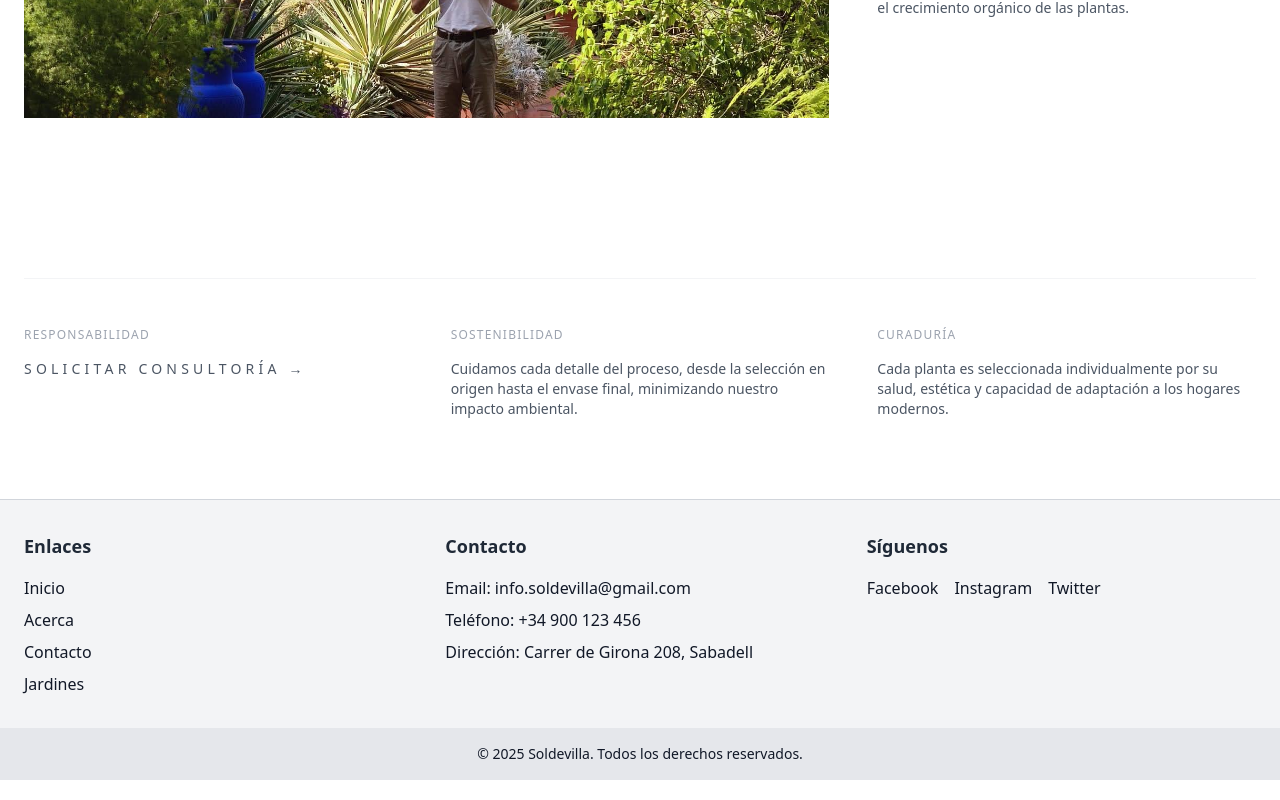
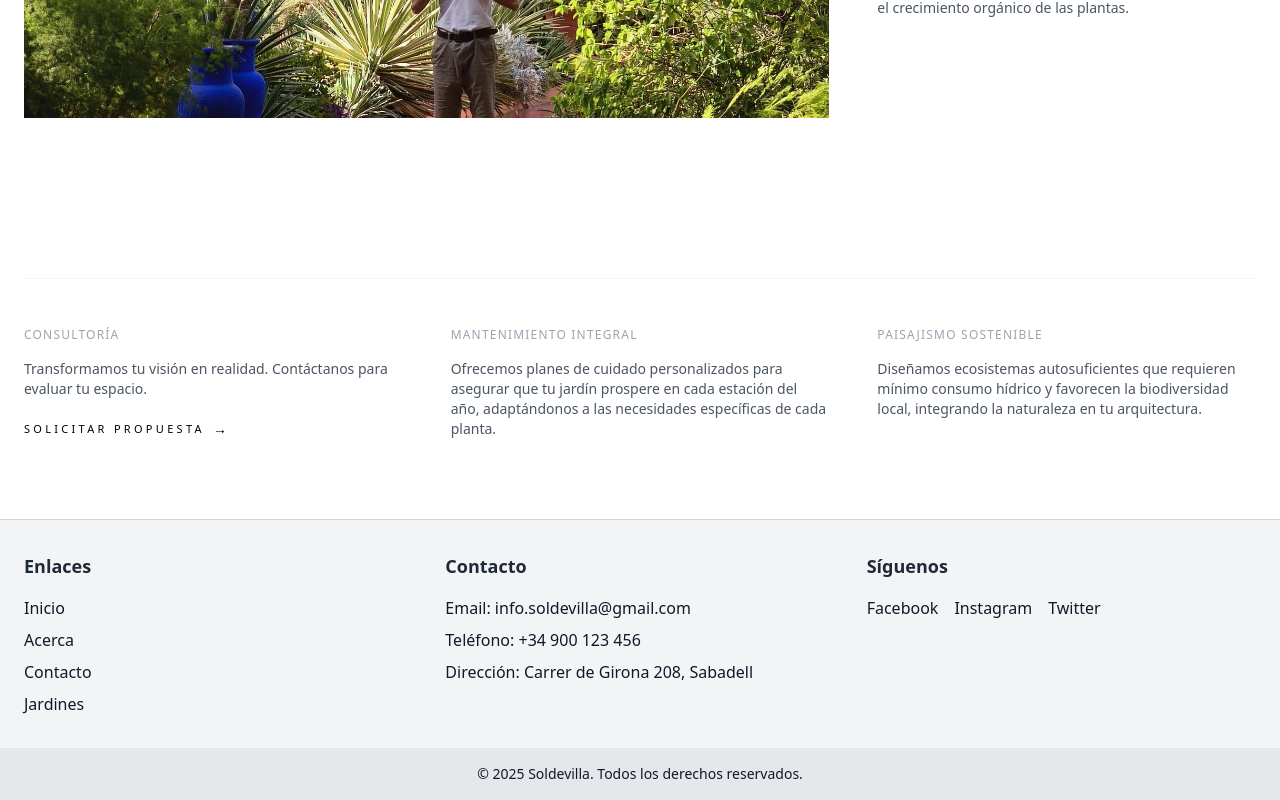
Before and after one commit to pausoldevilla/frontend, a React (Vite) app: page /jardines in a window 1280 px wide. Shown: the part 854-1654 px from the top of the page. Built offline with nearby package versions, Linux system fonts and the light colour scheme; no server answers.

Commit message:
secciones

```diff
--- a/src/pages/Jardines.jsx
+++ b/src/pages/Jardines.jsx
@@ -62,28 +62,28 @@ export default function Jardines() {
 
                 <div className="mt-40 grid grid-cols-1 md:grid-cols-12 gap-12 border-t border-gray-100 pt-12">
                     <div className="md:col-span-4">
-                        <h3 className="text-xs uppercase tracking-widest text-gray-400 mb-4">Responsabilidad</h3>
+                        <h3 className="text-xs uppercase tracking-widest text-gray-400 mb-4">Consultoría</h3>
+                        <p className="font-light text-sm text-gray-600 mb-4">
+                            Transformamos tu visión en realidad. Contáctanos para evaluar tu espacio.
+                        </p>
+                        <Link
+                            to="/contacto"
+                            className="inline-flex items-center gap-2 text-[11px] uppercase tracking-[0.3em] font-medium group decoration-gray-400 transition-all duration-300"
+                        >
+                            <span>Solicitar propuesta</span>
+                            <span className="text-sm">→</span>
+                        </Link>
+                    </div>
+                    <div className="md:col-span-4">
+                        <h3 className="text-xs uppercase tracking-widest text-gray-400 mb-4">Mantenimiento Integral</h3>
                         <p className="font-light text-sm text-gray-600">
-                            <Link
-                                to="/contacto"
-                                className="mb-8 text-gray-600 hover:text-black flex items-center gap-2 self-start uppercase text-[10px] tracking-[0.3em] text-sm transition-colors"
-                            >
-                                Solicitar consultoría <span>→</span>
-                            </Link>
+                            Ofrecemos planes de cuidado personalizados para asegurar que tu jardín prospere en cada estación del año, adaptándonos a las necesidades específicas de cada planta.
                         </p>
                     </div>
                     <div className="md:col-span-4">
-                        <h3 className="text-xs uppercase tracking-widest text-gray-400 mb-4">Sostenibilidad</h3>
+                        <h3 className="text-xs uppercase tracking-widest text-gray-400 mb-4">Paisajismo Sostenible</h3>
                         <p className="font-light text-sm text-gray-600">
-                            Cuidamos cada detalle del proceso, desde la selección en origen hasta
-                            el envase final, minimizando nuestro impacto ambiental.
-                        </p>
-                    </div>
-                    <div className="md:col-span-4">
-                        <h3 className="text-xs uppercase tracking-widest text-gray-400 mb-4">Curaduría</h3>
-                        <p className="font-light text-sm text-gray-600">
-                            Cada planta es seleccionada individualmente por su salud, estética
-                            y capacidad de adaptación a los hogares modernos.
+                            Diseñamos ecosistemas autosuficientes que requieren mínimo consumo hídrico y favorecen la biodiversidad local, integrando la naturaleza en tu arquitectura.
                         </p>
                     </div>
                 </div>
```
